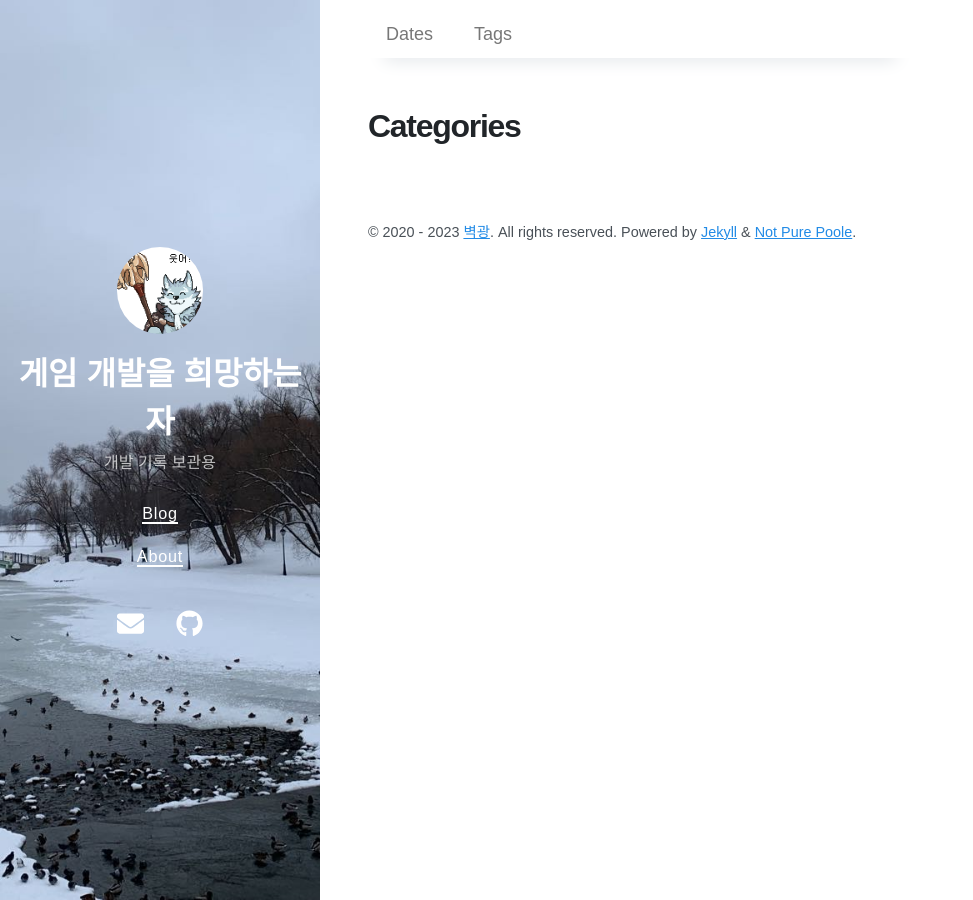
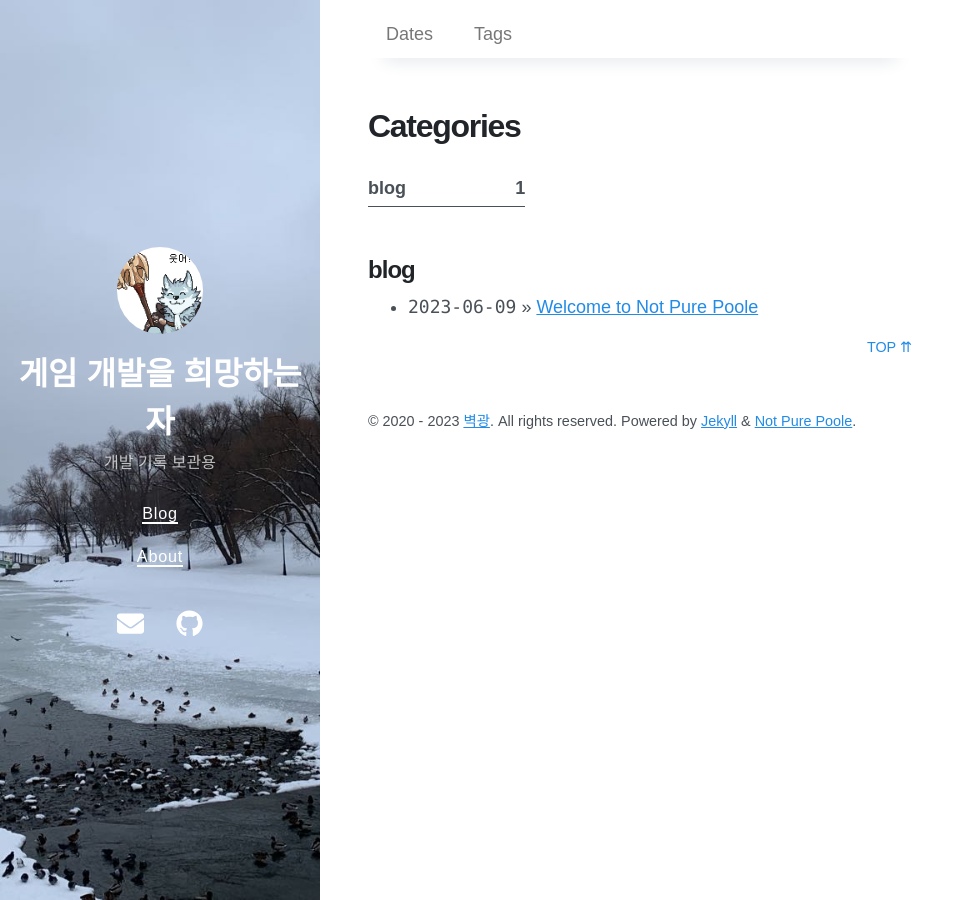
Before and after one commit to bu30808/bu30808.github.io, a Jekyll site: the page built from categories.md, in a window 1280 px wide. Shown: the whole page, without its empty margins (0-973 px from the left). Built offline with Jekyll 4.4.1, drawn with Linux system fonts in a browser that asks for light colours; nearby versions of some CDN libraries.

Commit message:
Update 2023-06-09-Test.md

```diff
--- a/_posts/2023-06-09-Test.md
+++ b/_posts/2023-06-09-Test.md
@@ -1,7 +1,9 @@
 ---
 layout: post
+categories: blog
 title: Welcome to Not Pure Poole
-date: 2023-06-09 15:09 +0800
+date: 2023-06-09
+last_modified_at: 2023-06-12
 tags: [jekyll theme, jekyll, tutorial, test]
 toc:  true
 ---
```
